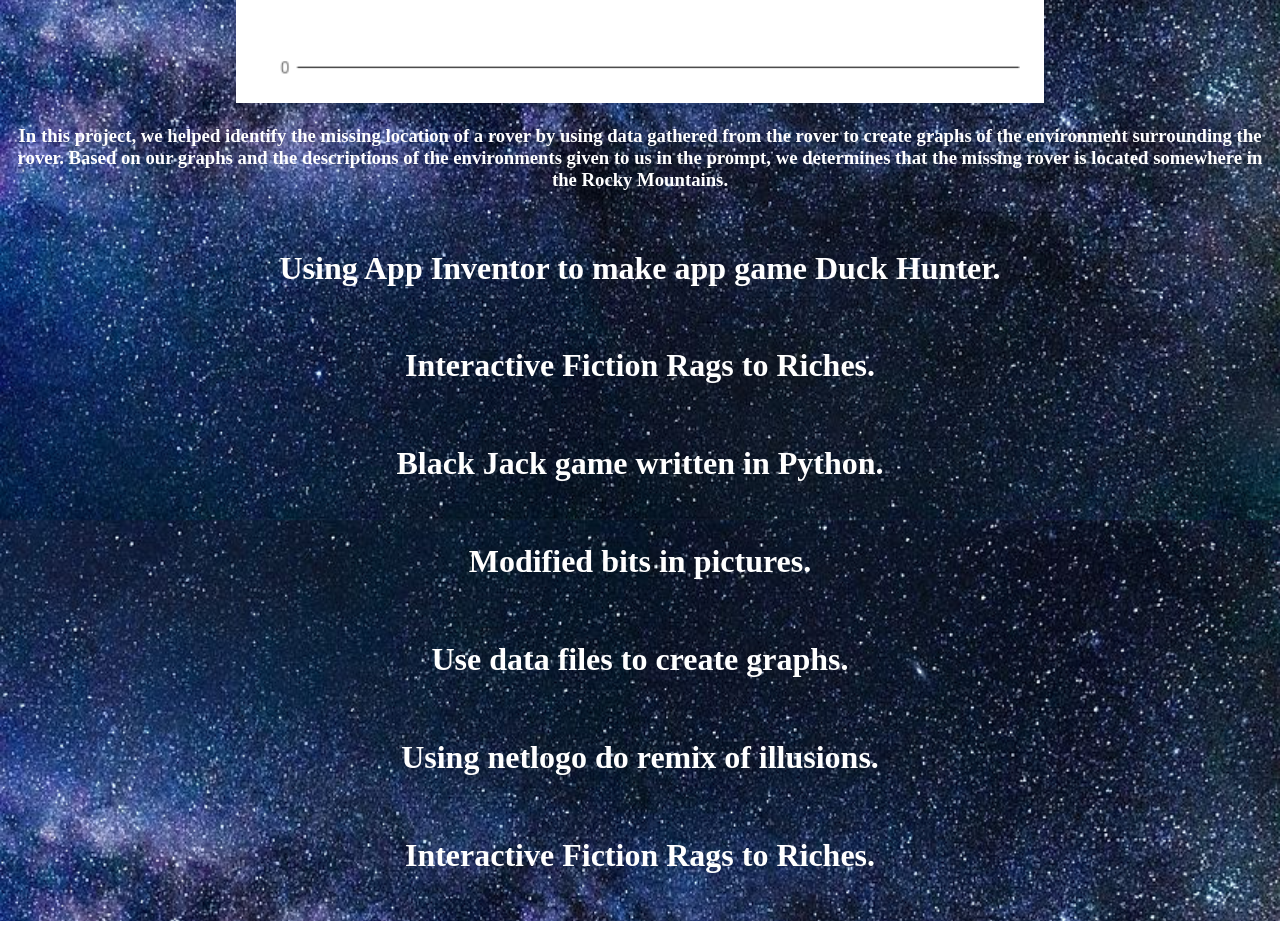
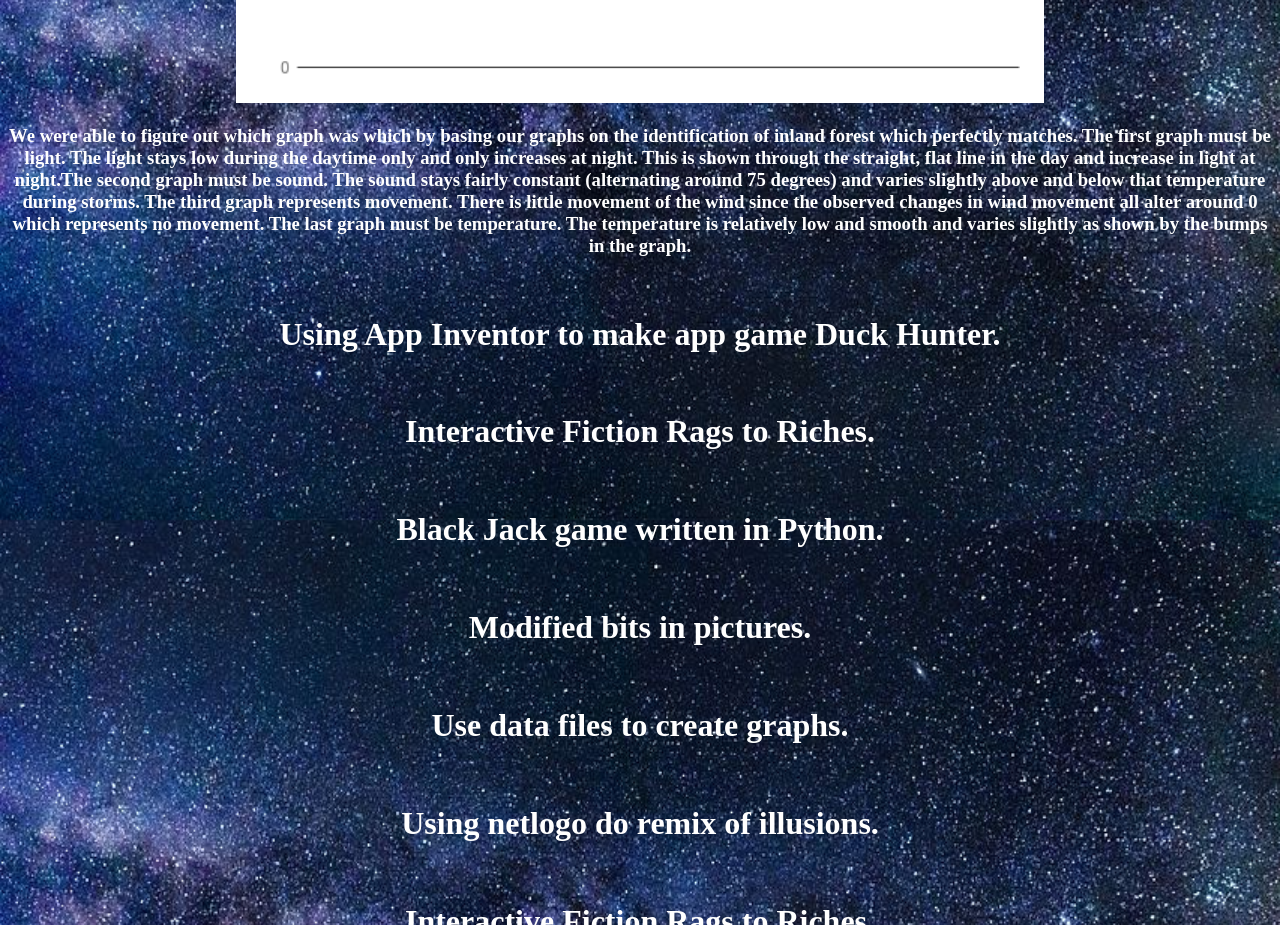
Before and after one commit to 1916378/csp2021-2022, a plain HTML site: page portfolio.html in a window 1280 px wide. Shown: the part 5880-6805 px from the top of the page. Drawn offline with Linux system fonts and the light colour scheme.

Commit message:
Update portfolio.html

```diff
--- a/portfolio.html
+++ b/portfolio.html
@@ -68,7 +68,8 @@ a:active {
         <img src="images/Temperature.png" height="500">
         <img src="images/Sound.png" height="500">
     <br />
-    <h3 style="color:white;"> In this project, we helped identify the missing location of a rover by using data gathered from the rover to create graphs of the environment surrounding the rover. Based on our graphs and the descriptions of the environments given to us in the prompt, we determines that the missing rover is located somewhere in the Rocky Mountains. </h3>
+    <h3 style="color:white;"> We were able to figure out which graph was which by basing our graphs on the identification of inland forest which perfectly matches. The first graph must be light. The light stays low during the daytime only and only increases at night. This is shown through the straight, flat line in the day and increase in light at night.The second graph must be sound. The sound stays fairly constant (alternating around 75 degrees) and varies slightly above and below that temperature during storms. The third graph represents movement. There is little movement of the wind since the observed changes in wind movement all alter around 0 which represents no movement. The last graph must be temperature. The temperature is relatively low and smooth and varies slightly as shown by the bumps in the graph.
+ </h3>
 
 <br />
     <h1 style="color:white;">Using App Inventor to make app game Duck Hunter.</h1>
```
